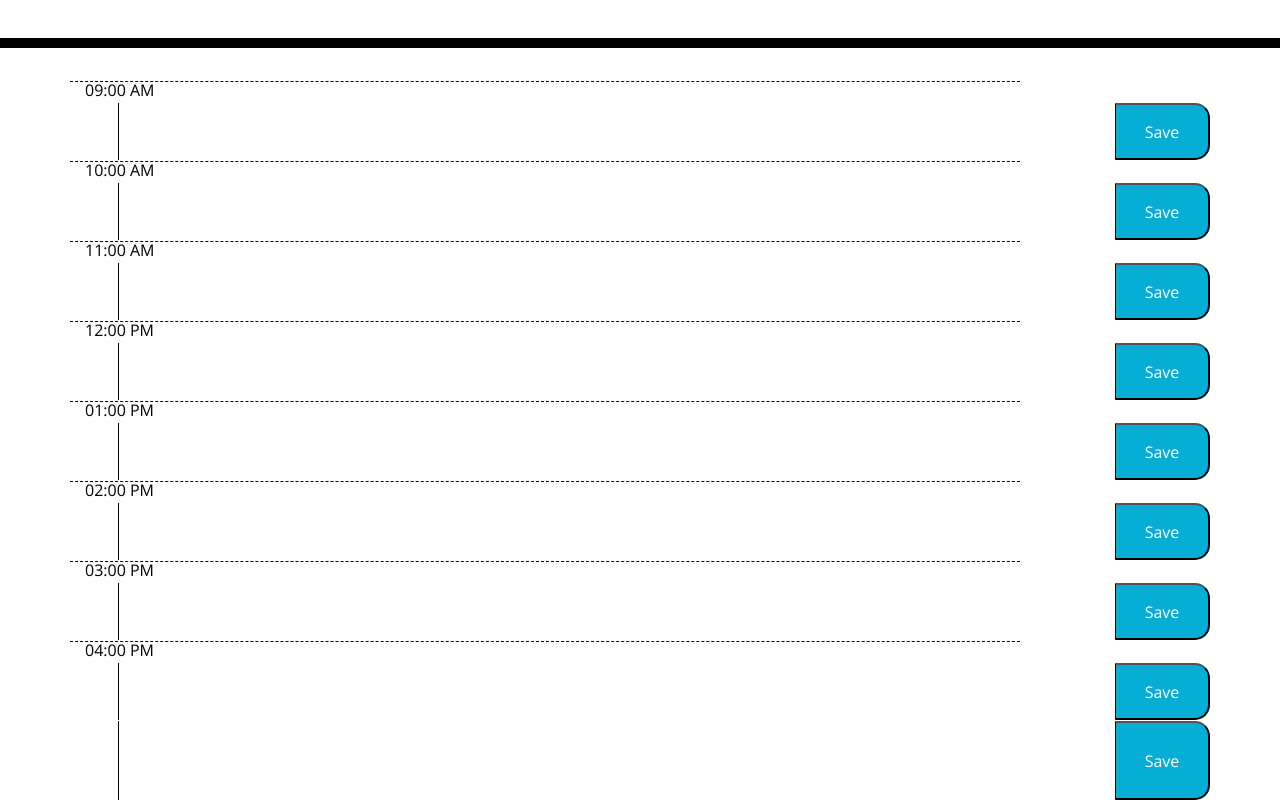
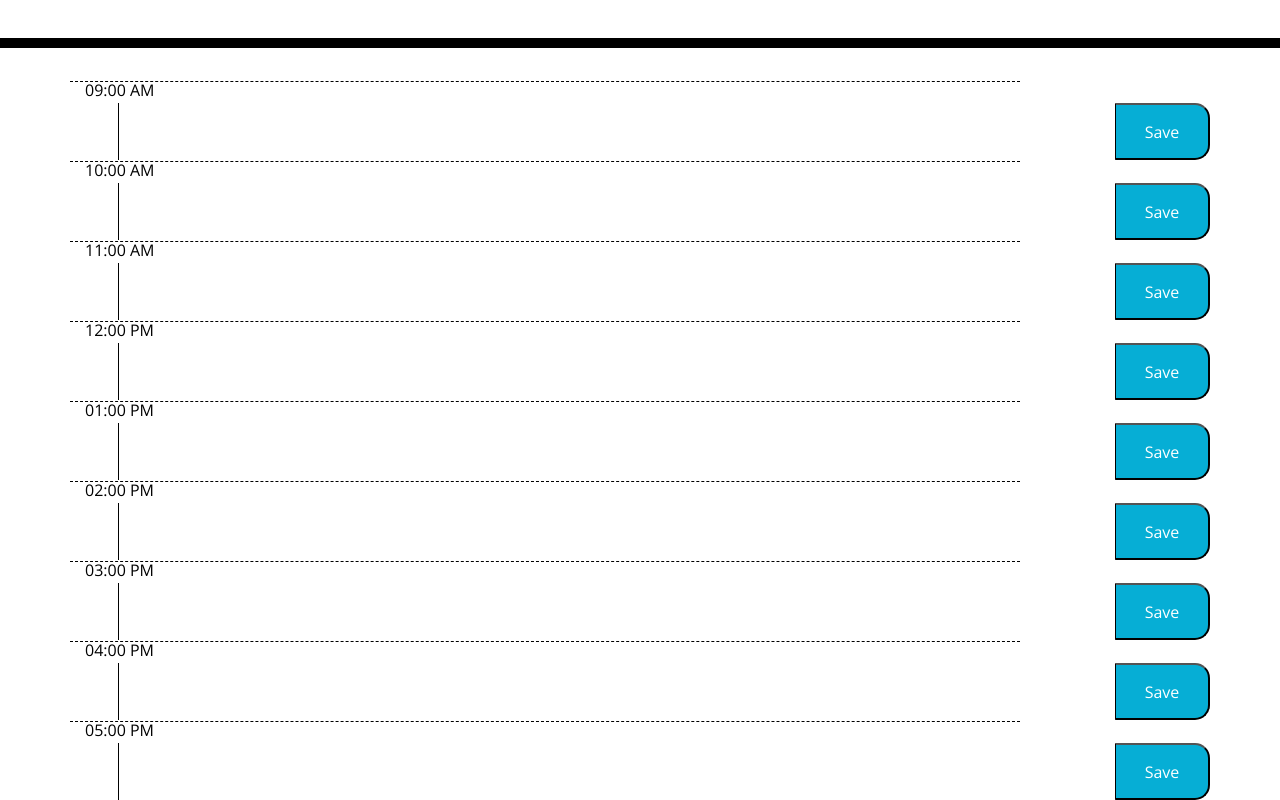
Before and after one commit to Aniesia-Schmolesky/WorkDay-Calendar-Homework-5, a plain HTML site: page index.html in a window 1280 px wide. Shown: the part 308-1108 px from the top of the page. Drawn offline with nearby package versions, Linux system fonts and the light colour scheme.

Commit message:
updated card

```diff
--- a/index.html
+++ b/index.html
@@ -82,6 +82,7 @@
       </div>
       <!-- 05:00 pm-->
       <div class="row time-block">
+        <div class="col-md-10 hour">05:00 PM</div>
         <textarea class="col-md-10 description"></textarea>
         <button class="col-md-1 saveBtn ">Save</button>
       </div>
```
